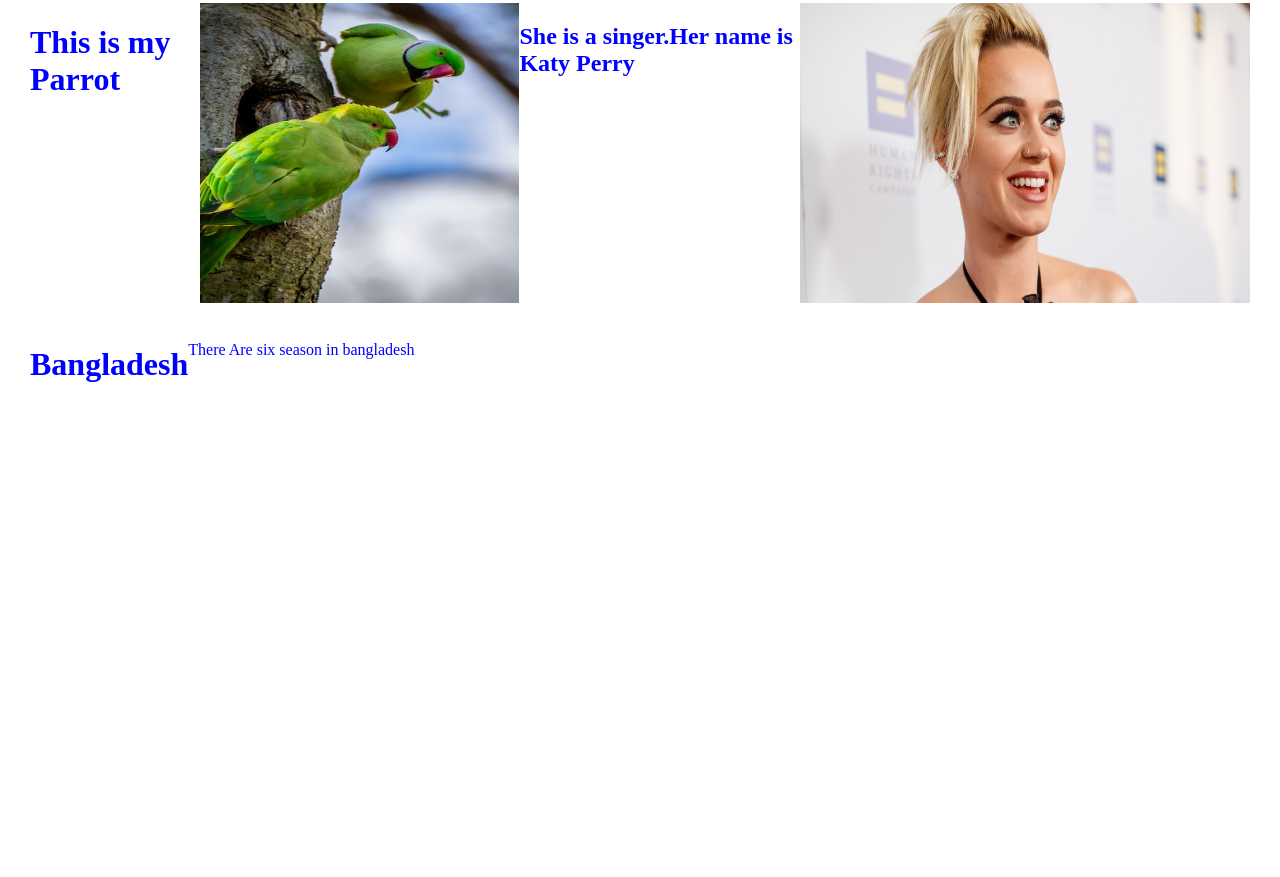
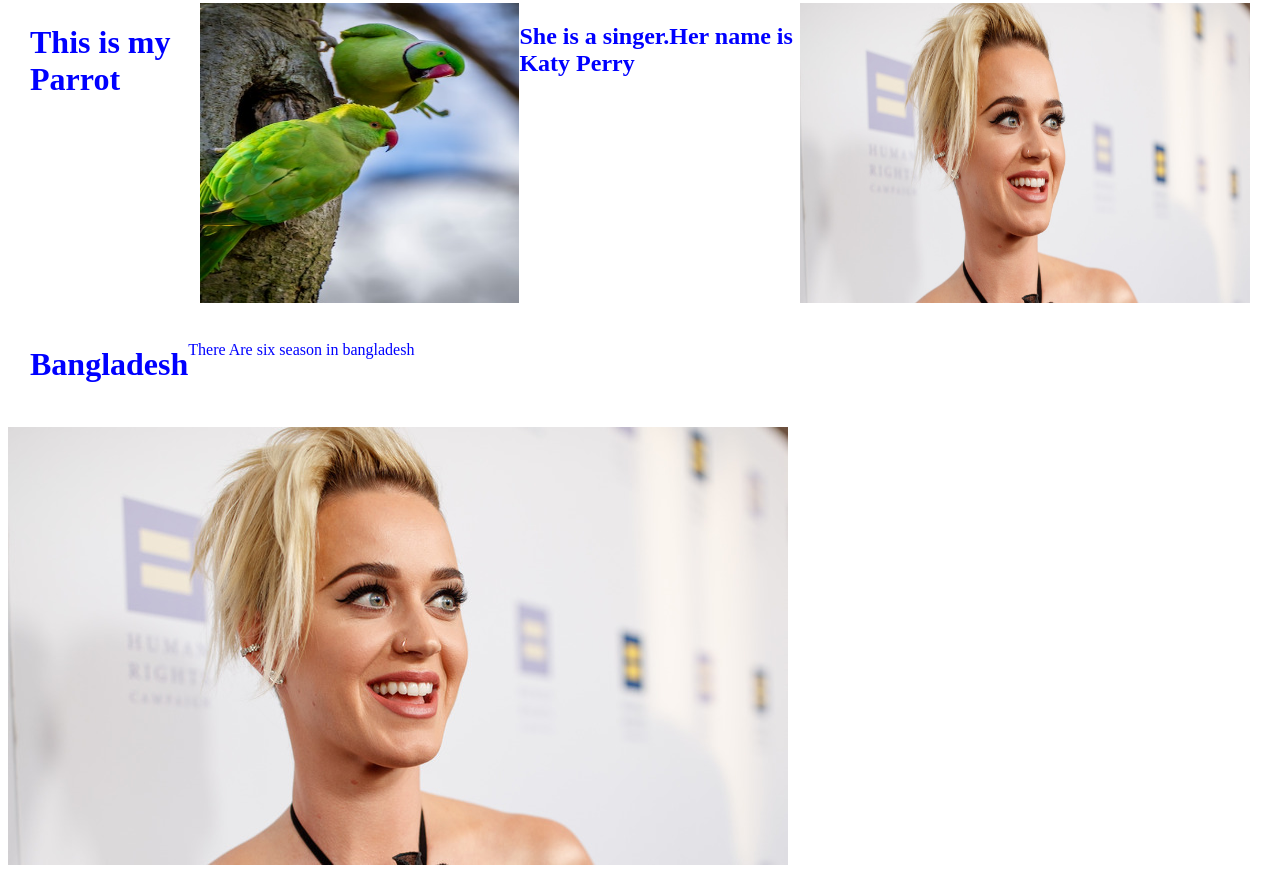
Before and after one commit to A01711575013/my-fourth-repo, a plain HTML site: page index.html in a window 1280 px wide. Shown: the part 341-1218 px from the top of the page. Before the commit the page ends 800 px from the top, so only its background shows below. Drawn offline with Linux system fonts and the light colour scheme.

Commit message:
again one more katy s photo add

```diff
--- a/index.html
+++ b/index.html
@@ -25,6 +25,7 @@
         <h1>Bangladesh</h1>
         <p>There Are six season in bangladesh</p>
     </div>
+    <img src="img/Katy Perry.jpg" alt="">
 </body>
 
 </html>
```
